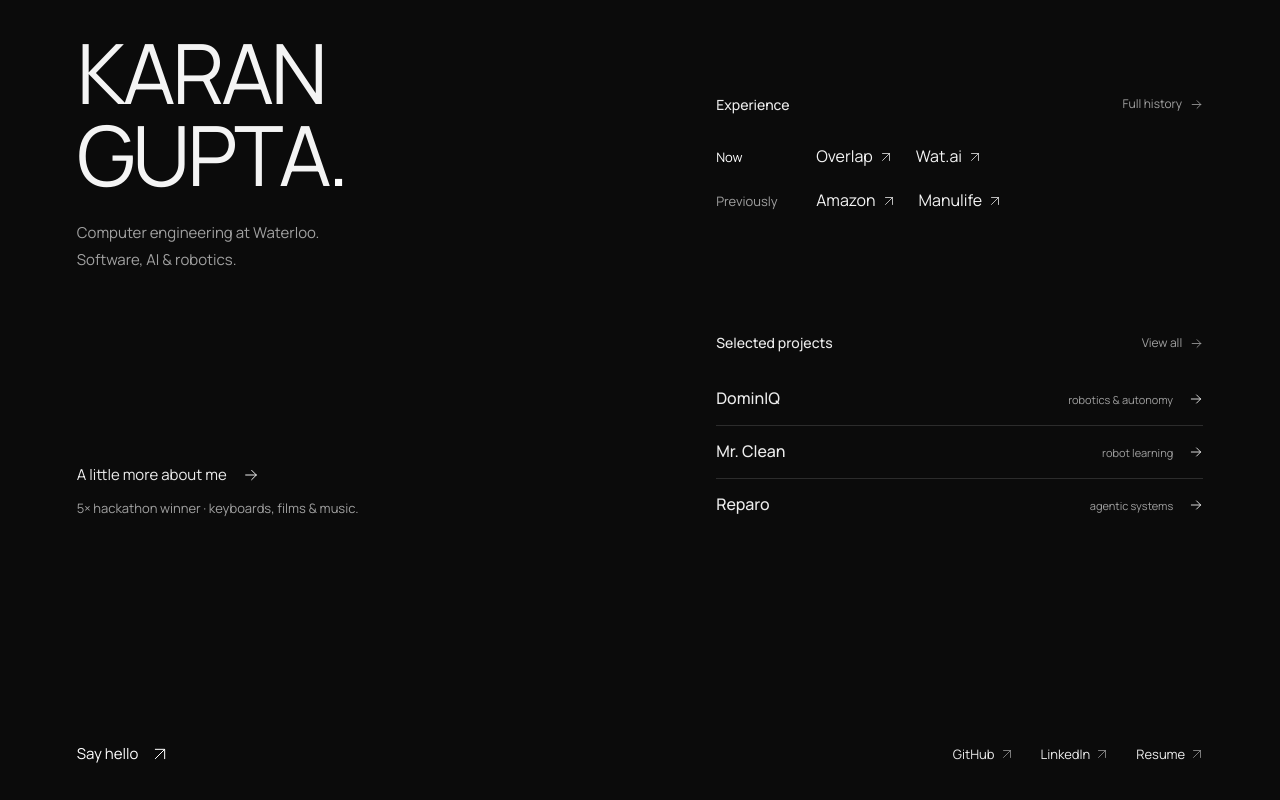
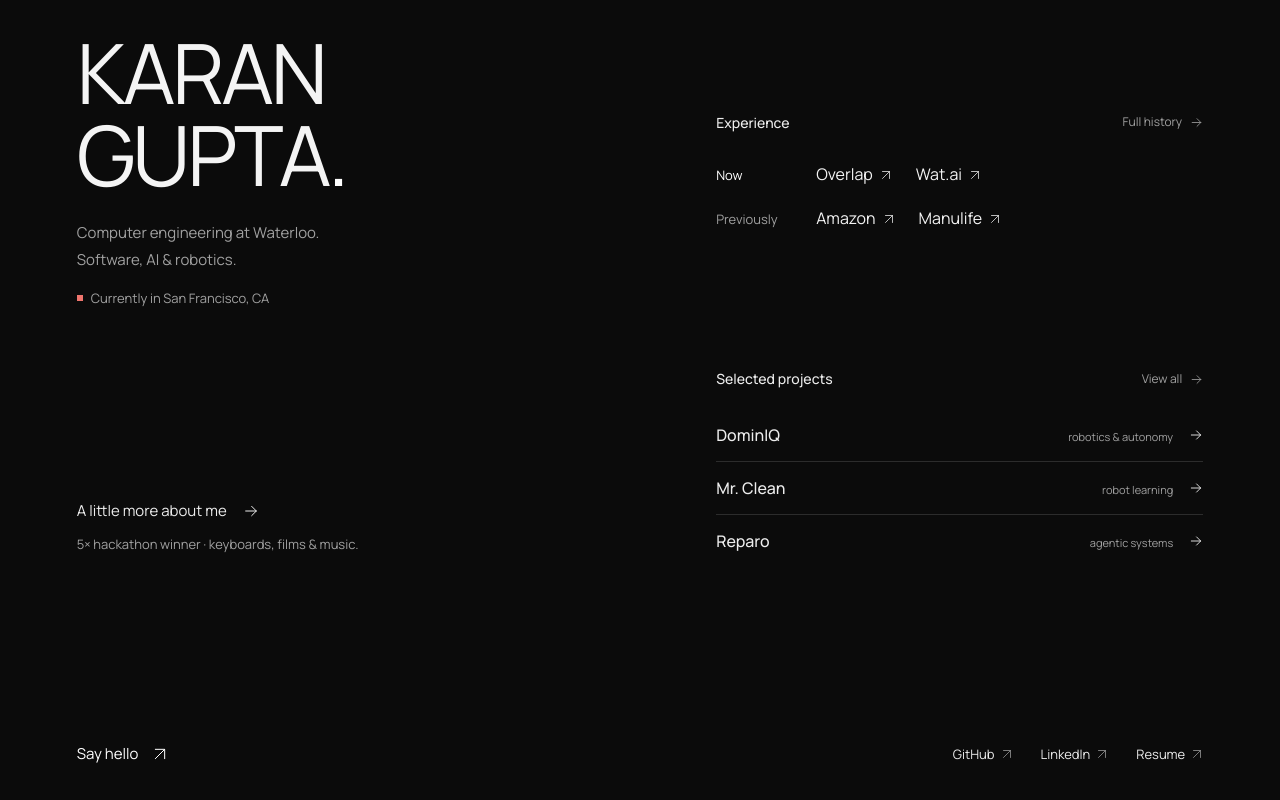
Before and after one commit to Karan-Gupta07/PersonalWebsite, a Next.js app: page / in a window 1280 px wide. Built offline with nearby package versions, Linux system fonts and the light colour scheme.

Commit message:
Home: show current location

```diff
--- a/app/content.mjs
+++ b/app/content.mjs
@@ -1,6 +1,7 @@
 export const profile = {
   name: "Karan Gupta",
   email: "k79gupta@uwaterloo.ca",
+  location: "San Francisco, CA",
   education: "Computer Engineering",
   university: "University of Waterloo",
   minor: "Economics minor",
--- a/app/globals.css
+++ b/app/globals.css
@@ -65,6 +65,8 @@ a:hover > .arrow { transform: translateX(3px); }
 .career-links a { display: inline-flex; align-items: center; gap: 7px; min-height: 44px; color: var(--accent); text-decoration: none; }
 .career-links a:hover { color: var(--warm); text-decoration: underline; }
 .career-links .arrow { width: 12px; height: 12px; }
+.intro-location { display: flex; align-items: center; gap: 8px; margin-top: 14px; font-size: 13px; color: var(--muted); }
+.location-dot { width: 6px; height: 6px; background: var(--signal); }
 .personal-link { position: relative; grid-area: personnel; align-self: end; padding-bottom: 12px; }
 .personal-link a { display: inline-flex; align-items: center; gap: 16px; min-height: 44px; font-size: 15px; text-decoration: none; }
 .personal-link a:hover { text-decoration: underline; }
--- a/app/page.jsx
+++ b/app/page.jsx
@@ -15,6 +15,7 @@ export default function Home() {
             <br />
             Software, AI &amp; robotics.
           </p>
+          <p className="intro-location"><span aria-hidden="true" className="location-dot" />Currently in {profile.location}</p>
         </section>
 
         <section className="home-section experience-section" id="experience" aria-labelledby="experience-heading">
```
